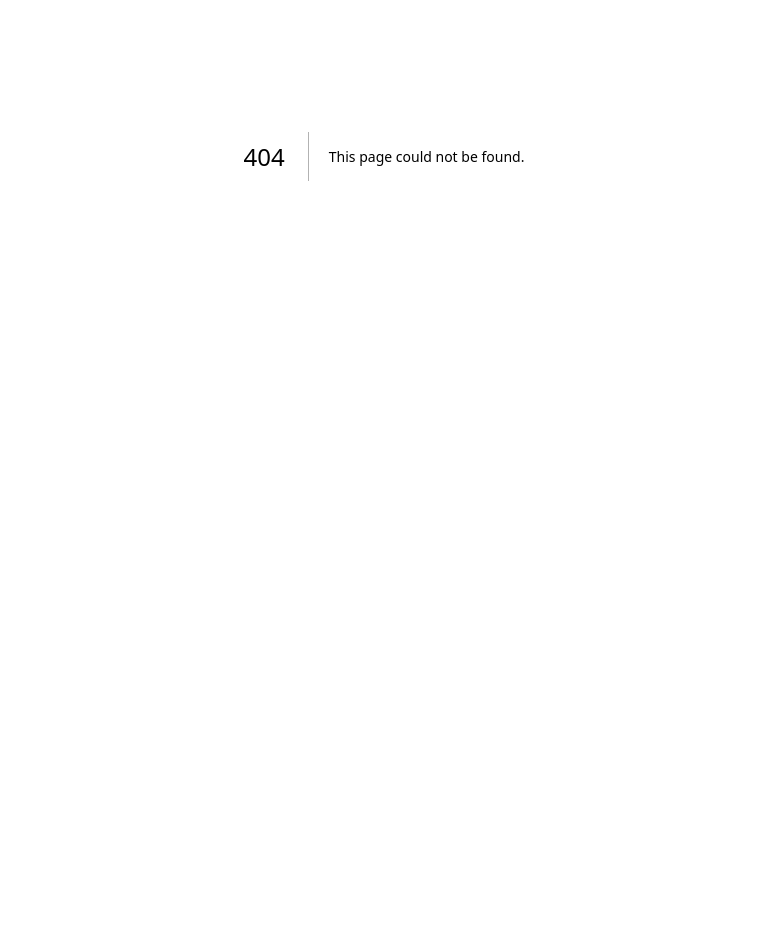
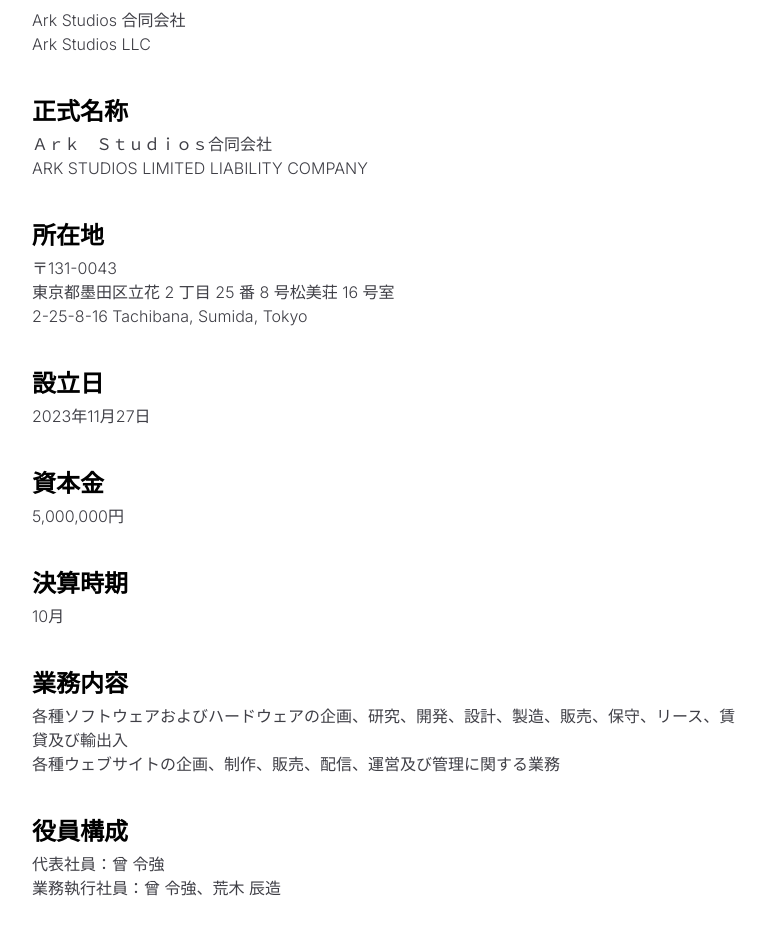
Before and after one commit to ArkStudiosLLC/arkstudios-website, a Next.js app: page /company in a window 1280 px wide. Before the commit this address had no page. Shown: the part 244-1178 px from the top of the page, without its empty margins (256-1022 px from the left). Before the commit the page ends 800 px from the top, so only its background shows below. Built offline with nearby package versions, Linux system fonts and the light colour scheme.

Commit message:
Implement Company page

```diff
--- /dev/null
+++ b/src/app/company/page.tsx
@@ -0,0 +1,112 @@
+/* eslint-disable no-irregular-whitespace */
+import { Metadata } from 'next'
+import React from 'react'
+
+import NavigationBar from '../(overview)/components/navigation-bar'
+
+export const metadata: Metadata = {
+  title: '会社情報',
+}
+
+function BasicInfoSection() {
+  return (
+    <Section title='会社概要'>
+      <Subsection title='会社名称'>
+        <Label>
+          Ark Studios 合同会社
+          <br />
+          Ark Studios LLC
+        </Label>
+      </Subsection>
+
+      <Subsection title='正式名称'>
+        <Label>
+          Ａｒｋ　Ｓｔｕｄｉｏｓ合同会社
+          <br />
+          ARK STUDIOS LIMITED LIABILITY COMPANY
+        </Label>
+      </Subsection>
+
+      <Subsection title='所在地'>
+        <Label>
+          〒131-0043
+          <br />
+          東京都墨田区立花 2 丁目 25 番 8 号松美荘 16 号室
+          <br />
+          2-25-8-16 Tachibana, Sumida, Tokyo
+        </Label>
+      </Subsection>
+
+      <Subsection title='設立日'>
+        <Label>2023年11月27日</Label>
+      </Subsection>
+
+      <Subsection title='資本金'>
+        <Label>5,000,000円</Label>
+      </Subsection>
+
+      <Subsection title='決算時期'>
+        <Label>10月</Label>
+      </Subsection>
+
+      <Subsection title='業務内容'>
+        <Label>
+          各種ソフトウェアおよびハードウェアの企画、研究、開発、設計、製造、販売、保守、リース、賃貸及び輸出入
+          <br />
+          各種ウェブサイトの企画、制作、販売、配信、運営及び管理に関する業務
+        </Label>
+      </Subsection>
+
+      <Subsection title='役員構成'>
+        <Label>
+          代表社員：曾 令強
+          <br />
+          業務執行社員：曾 令強、荒木 辰造
+        </Label>
+      </Subsection>
+    </Section>
+  )
+}
+
+function HistorySection() {
+  return (
+    <p className='hidden'></p>
+    // <Section title='会社沿革'>
+    //   <p>123</p>
+    // </Section>
+  )
+}
+
+function Section({ title, children }: { title: string; children: React.ReactNode }) {
+  return (
+    <div className='flex flex-col gap-10'>
+      <p className='text-4xl font-bold'>{title}</p>
+      {children}
+    </div>
+  )
+}
+
+function Subsection({ title, children }: { title: string; children: React.ReactNode }) {
+  return (
+    <div className='flex flex-col gap-1'>
+      <p className='text-2xl font-semibold'>{title}</p>
+      {children}
+    </div>
+  )
+}
+
+function Label({ children }: { children: React.ReactNode }) {
+  return <p className='font-light text-zinc-700 dark:text-zinc-300'>{children}</p>
+}
+
+export default function Page() {
+  return (
+    <div>
+      <NavigationBar />
+      <div className='mt-14 flex flex-col gap-20 p-14 md:px-40 md:py-20 lg:px-60 xl:px-72 2xl:px-96'>
+        <BasicInfoSection />
+        <HistorySection />
+      </div>
+    </div>
+  )
+}
```
